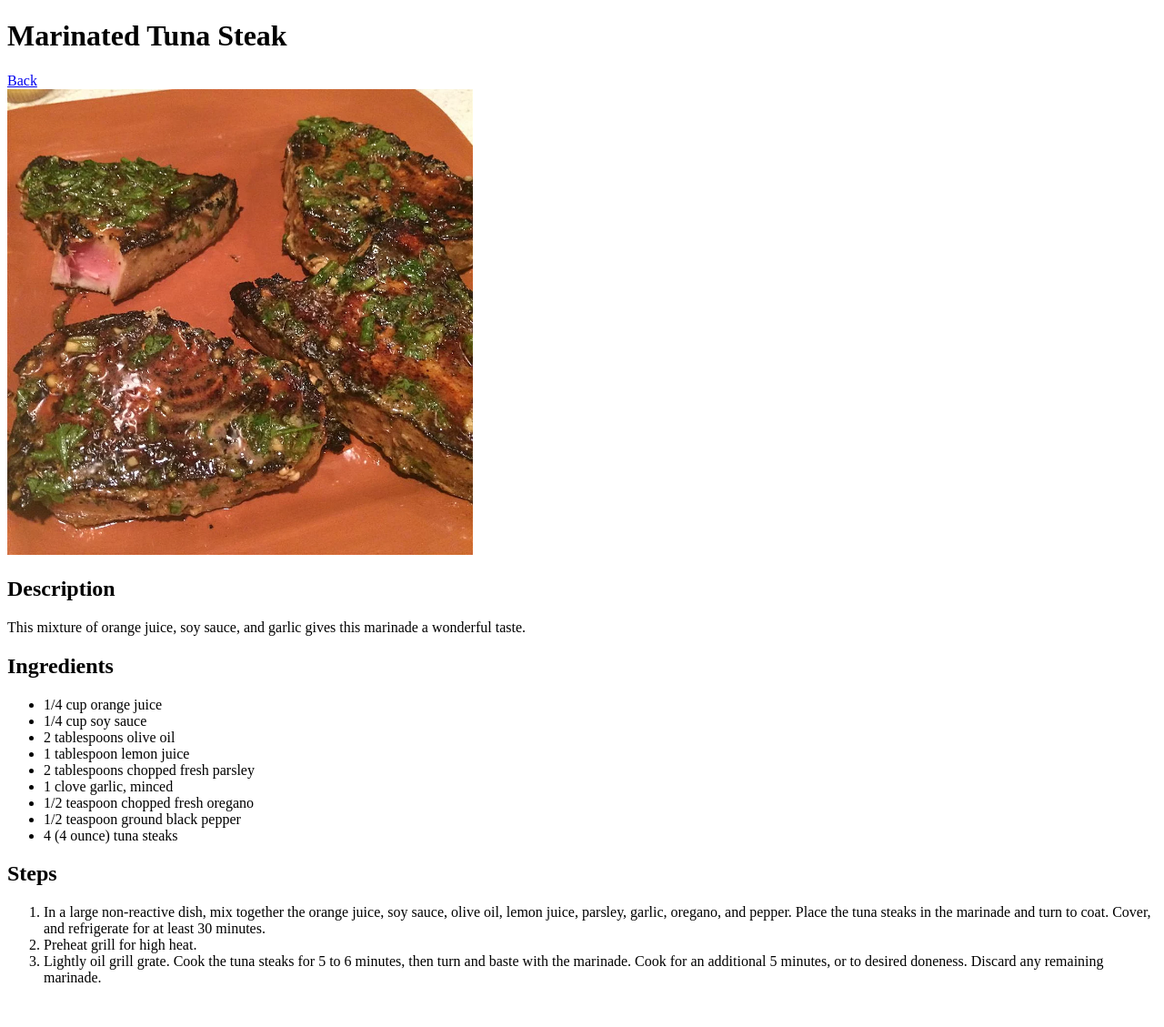
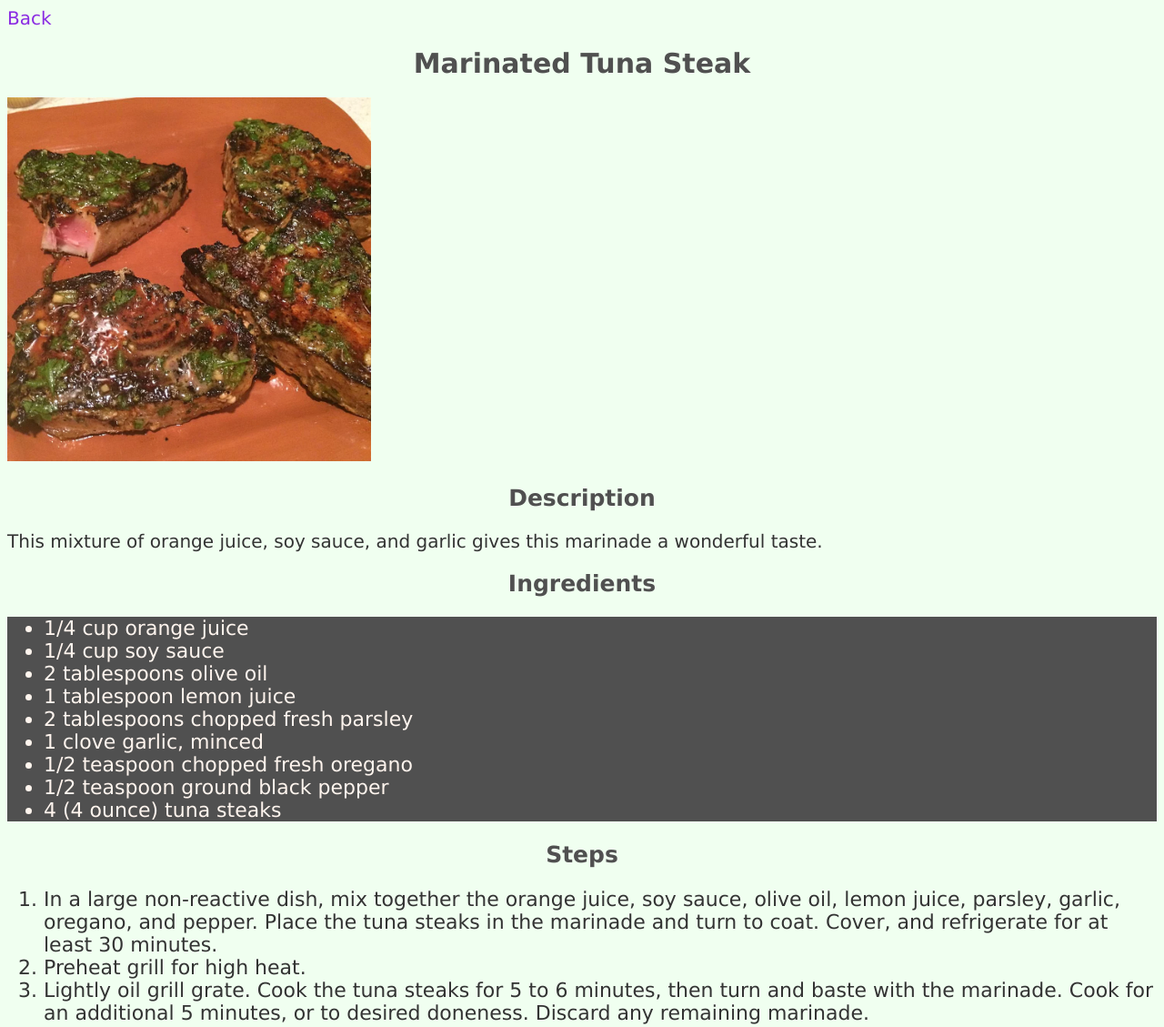
Before and after one commit to rafaelalma/odin-recipes, a plain HTML site: page recipes/marinated-tuna-steak.html in a window 1280 px wide. Shown: the whole page at 91% size. Before the commit the page ends 1100 px from the top, so only its background shows below. Drawn offline with Linux system fonts and the light colour scheme.

Commit message:
Add styles with CSS

```diff
--- /dev/null
+++ b/css/index.css
@@ -0,0 +1,4 @@
+ul {
+    background-color: initial;
+    color: transparent;
+}
--- /dev/null
+++ b/css/style.css
@@ -0,0 +1,47 @@
+body {
+    font-family: Verdana, Tahoma, sans-serif;
+    font-size: 20px;
+    background-color: honeydew;
+    color: #333;
+    font-weight: 300;
+}
+
+h1,
+h2 {
+    color: rgb(80, 80, 80);
+    text-align: center;
+}
+
+hr {
+    color: rgb(80, 80, 80);
+}
+
+h1 {
+    font-size: 30px;
+    font-weight: 800;
+}
+
+h2 {
+    font-size: 25px;
+    font-weight: 600;
+}
+
+img {
+    width: 400px;
+    height: auto;
+}
+
+ul,
+ol {
+    font-size: 22px;
+}
+
+ul{
+    background-color: rgb(80, 80, 80);
+    color: seashell;
+}
+
+a {
+    text-decoration: none;
+    color: blueviolet;
+}
--- a/recipes/marinated-tuna-steak.html
+++ b/recipes/marinated-tuna-steak.html
@@ -6,12 +6,14 @@
     <meta http-equiv="X-UA-Compatible" content="IE=edge">
     <meta name="viewport" content="width=device-width, initial-scale=1.0">
     <title>Marinated Tuna Steak</title>
+
+    <link rel="stylesheet" href="../css/style.css">
 </head>
 
 <body>
+    <a href="../index.html">Back</a><br>
     <h1>Marinated Tuna Steak</h1>
-    <a href="../index.html">Back</a><br>
-    <img src="../images/marinated-tuna-steak.webp" alt="Marinated Tuna Steak recipe" width="512">
+    <img src="../images/marinated-tuna-steak.webp" alt="Marinated Tuna Steak recipe">
     <h2>Description</h2>
     <p>This mixture of orange juice, soy sauce, and garlic gives this marinade a wonderful taste.</p>
     <h2>Ingredients</h2>
```
Also changed, not shown: index.html (+4 -0 lines), recipes/chocolate-chip-cookies.html (+4 -2 lines), recipes/steel-cut-oats.html (+3 -1 lines).
